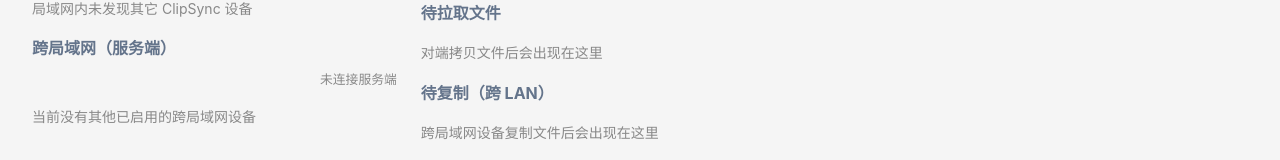
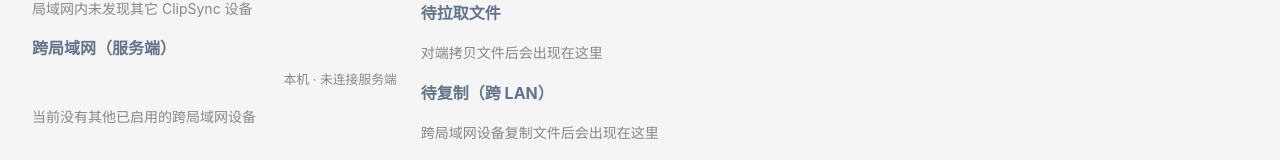
Before and after one commit to dumengzhao/ClipSync, a React (Vite) app in the folder client/: page / in a window 1280 px wide. Shown: the part 161-321 px from the top of the page. Built offline with nearby package versions, Linux system fonts and the light colour scheme.

Commit message:
fix(client): label local machine as 本机 in cross-LAN status
- 主界面『跨局域网（服务端）』状态行前缀『本机 ·』，便于一眼区分本机与对端
- 三种状态（已启用 / 待审批 / 未连接）均标注本机

```diff
--- a/client/src/App.tsx
+++ b/client/src/App.tsx
@@ -515,10 +515,10 @@
               )}
               <div className="peer-addr" style={{ marginBottom: '0.5rem' }}>
                 {serverStatus === 2
-                  ? '已启用 · 参与跨 LAN 同步'
+                  ? '本机 · 已启用 · 参与跨 LAN 同步'
                   : serverStatus === 1
-                    ? '已连接 · 等待服务端管理员启用'
-                    : '未连接服务端'}
+                    ? '本机 · 已连接 · 等待服务端管理员启用'
+                    : '本机 · 未连接服务端'}
               </div>
               {serverNodes.length === 0 ? (
                 <p className="hint">当前没有其他已启用的跨局域网设备</p>
```
